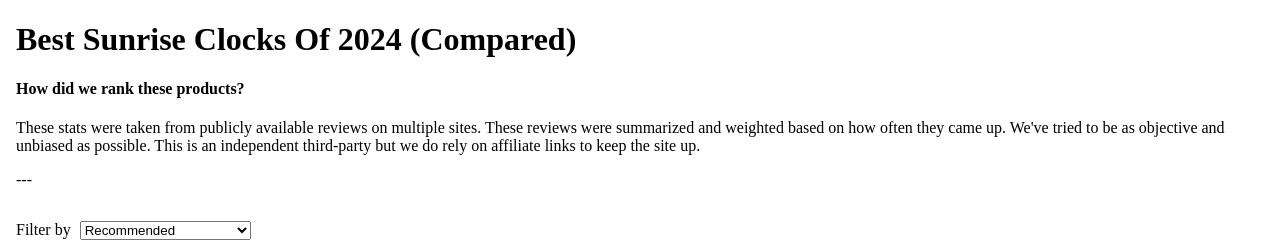
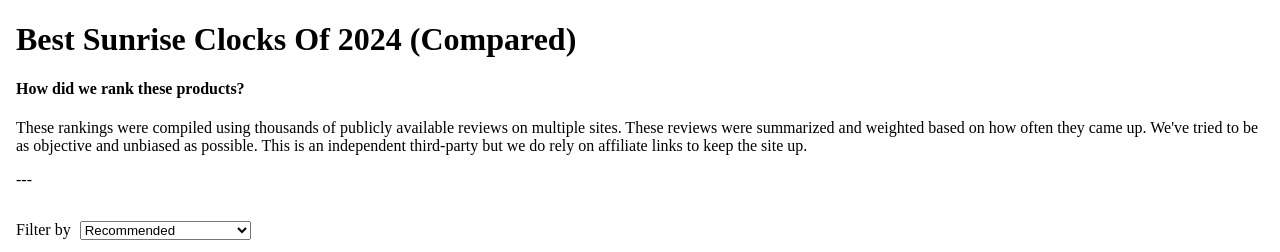
Before and after one commit to Leo-Strijbos/sunriseclocks.github.io, a plain HTML site: page index.html in a window 1280 px wide. Shown: the top 252 px of the page. Drawn offline with Linux system fonts and the light colour scheme.

Commit message:
change copy

```diff
--- a/index.html
+++ b/index.html
@@ -66,7 +66,7 @@
 <h1>Best Sunrise Clocks Of 2024 (Compared)</h1>
 
 <h4 class="top-info-h">How did we rank these products?</h4>
-<p class="top-info-p">These stats were taken from publicly available reviews on multiple sites. These reviews were summarized and weighted based on how often they came up. We've tried to be as objective and unbiased as possible. This is an independent third-party but we do rely on affiliate links to keep the site up. </p>
+<p class="top-info-p">These rankings were compiled using thousands of publicly available reviews on multiple sites. These reviews were summarized and weighted based on how often they came up. We've tried to be as objective and unbiased as possible. This is an independent third-party but we do rely on affiliate links to keep the site up. </p>
 <p>---</p>
 <div class="filter-row">
     <span class="filter-label">Filter by</span>
```
